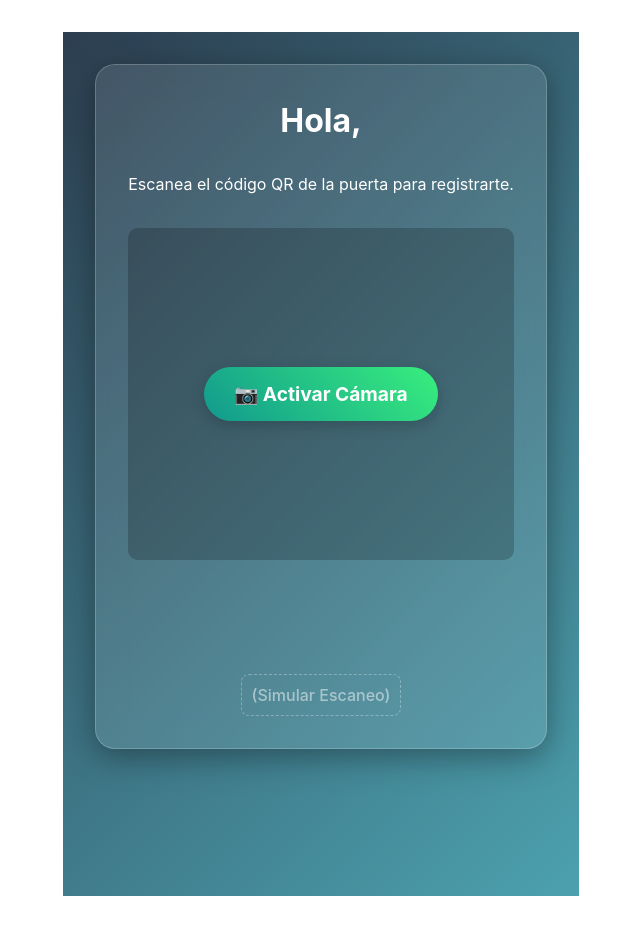
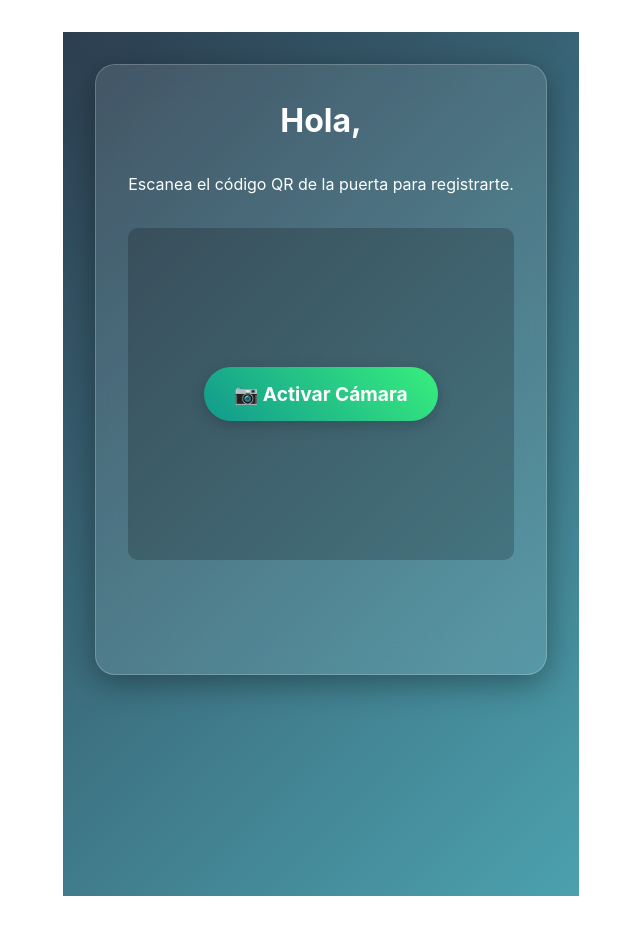
Before and after one commit to peritaw/frontend, a React app: page /home in a window 1280 px wide. Shown: the whole page, without its empty margins (319-959 px from the left). Built offline with nearby package versions, Linux system fonts and the light colour scheme; no server answers; the HTML template or start-up script is replaced by a standard one.

Commit message:
Remove debug scan button

```diff
--- a/src/pages/Home.jsx
+++ b/src/pages/Home.jsx
@@ -131,11 +131,7 @@ const Home = () => {
                 </div>
 
                 {/* Fallback for testing without camera */}
-                {!scanning && (
-                <button onClick={() => handleAttendance()} className="btn-debug">
-                    (Simular Escaneo)
-                </button>
-                )}
+
             </div>
         </div>
     );
```
